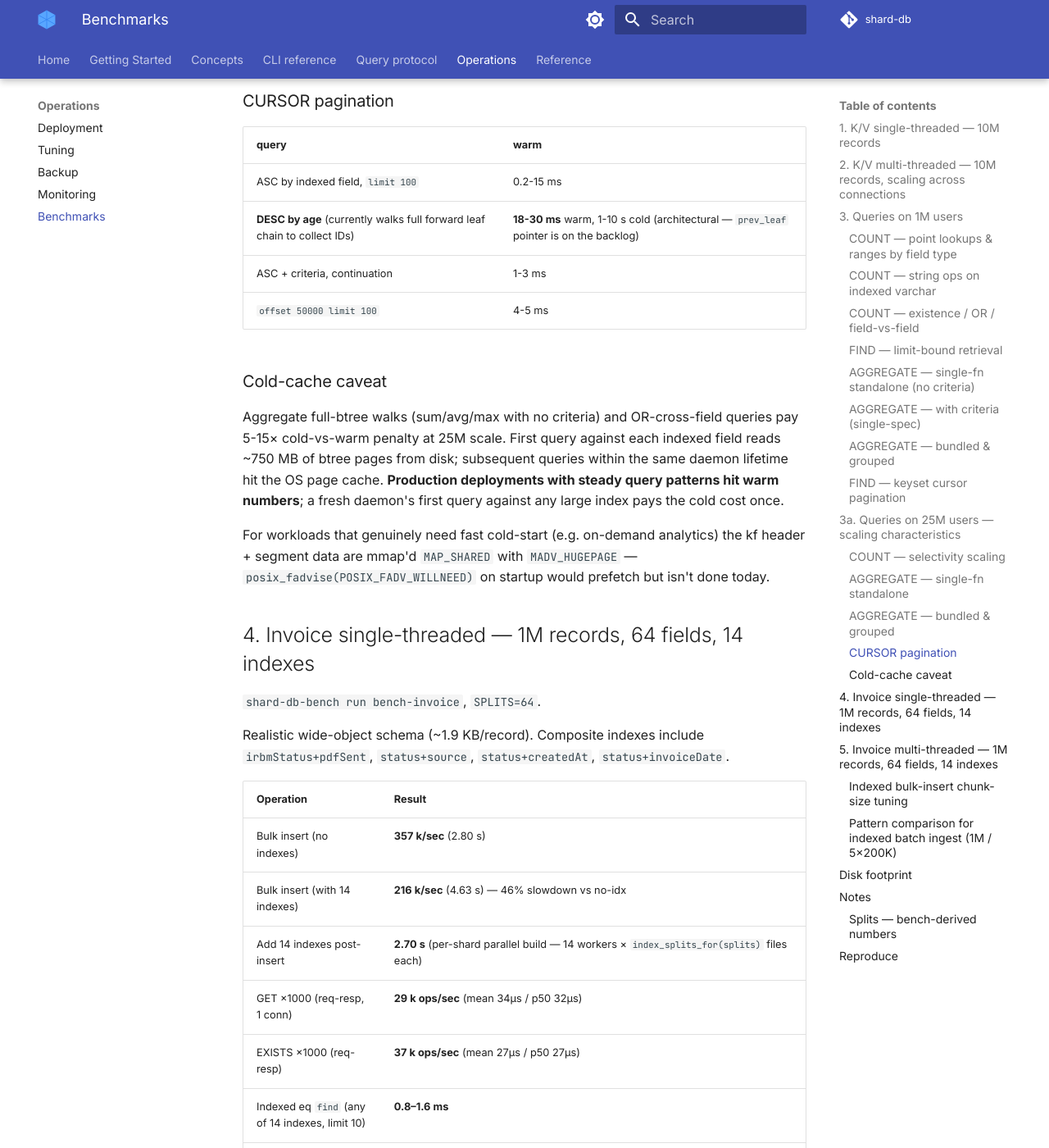
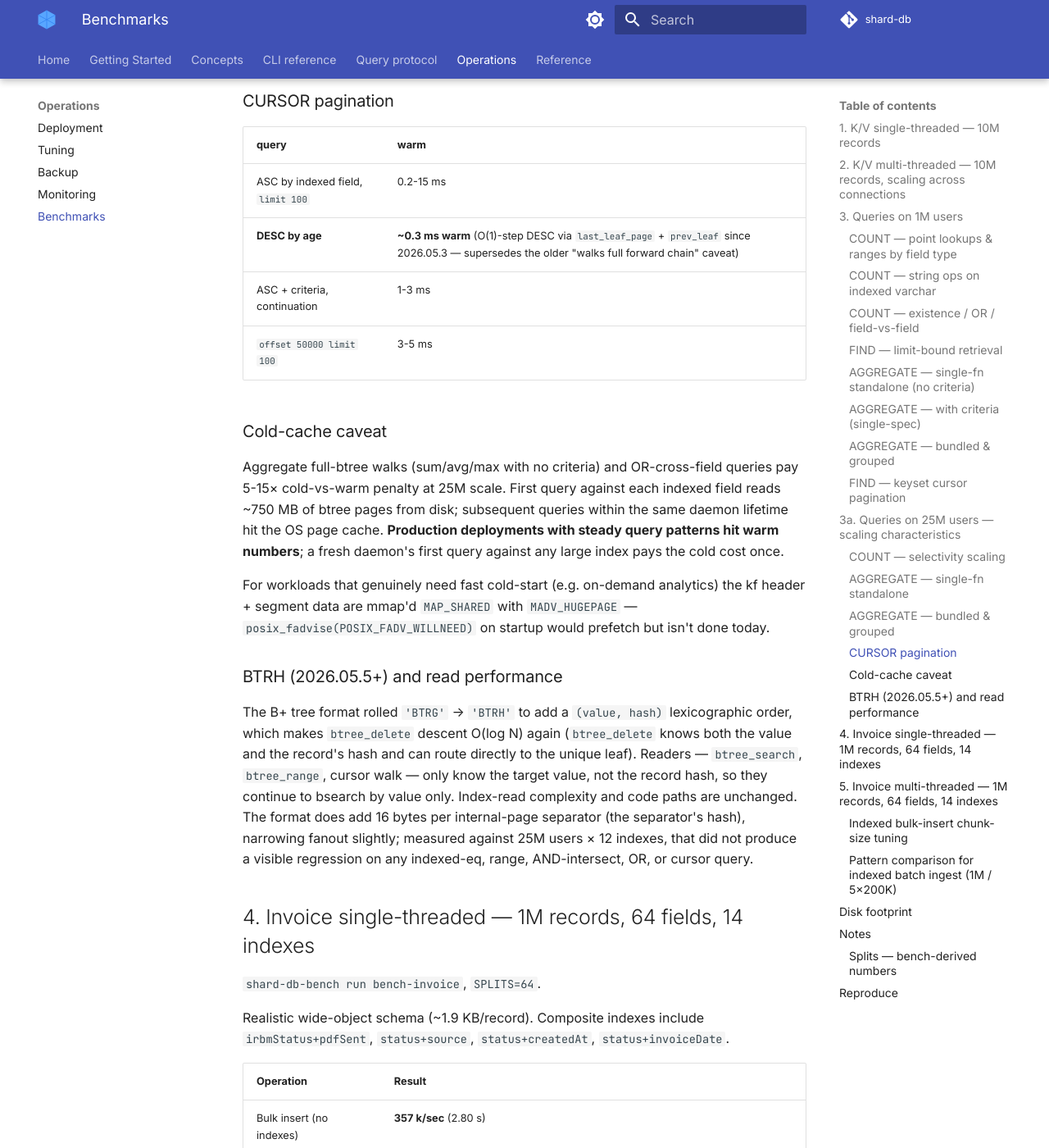
Before and after one commit to sayyiditow/shard-db, an MkDocs documentation site: the page built from docs/operations/benchmarks.md, in a window 1280 px wide and 1400 px high, scrolled down 10521 px. Shown: the whole window at 82% size. Built offline with MkDocs 1.6.1 and Material for MkDocs 9.7.7, drawn with Linux system fonts in a browser that asks for light colours; comment, search, counter and statistics services are not loaded.

Commit message:
docs(benchmarks): correct §3a DESC cursor + add BTRH read-perf note (#49)
Two updates to the 25M-user query benchmarks section:

1. DESC cursor — supersede the "walks forward chain" caveat. The
   `last_leaf_page` + `prev_leaf` header fields shipped in 2026.05.3
   already made DESC O(1)-step; 25M re-run on 2026.05.5 measures
   ~0.3 ms warm, down from the documented 18-30 ms. Old caveat is
   removed.

2. BTRH and read performance — new subsection at the end of §3a
   clarifying that the BTRH format change (2026.05.5) is an
   insert/delete-side property. btree_search / btree_range / cursor
   walk continue to bsearch by value only; complexity and code
   paths unchanged. Internal-page separators carry 16 extra bytes
   for the hash, slightly narrowing fanout — measured at 25M × 12
   indexes, no visible regression on indexed-eq, range,
   AND-intersect, OR, or cursor queries.

Co-authored-by: Hashim Sayyid <hashim.sayyidinyo@gmail.com>
Co-authored-by: Claude Opus 4.7 (1M context) <noreply@anthropic.com>

```diff
--- a/docs/operations/benchmarks.md
+++ b/docs/operations/benchmarks.md
@@ -240,15 +240,19 @@ The parallel Pass 1 + parallel merge wins are most visible at this scale. 2026.0
 | query | warm |
 |---|---|
 | ASC by indexed field, `limit 100` | 0.2-15 ms |
-| **DESC by age** (currently walks full forward leaf chain to collect IDs) | **18-30 ms** warm, 1-10 s cold (architectural — `prev_leaf` pointer is on the backlog) |
+| **DESC by age** | **~0.3 ms warm** (O(1)-step DESC via `last_leaf_page` + `prev_leaf` since 2026.05.3 — supersedes the older "walks full forward chain" caveat) |
 | ASC + criteria, continuation | 1-3 ms |
-| `offset 50000 limit 100` | 4-5 ms |
+| `offset 50000 limit 100` | 3-5 ms |
 
 ### Cold-cache caveat
 
 Aggregate full-btree walks (sum/avg/max with no criteria) and OR-cross-field queries pay 5-15× cold-vs-warm penalty at 25M scale. First query against each indexed field reads ~750 MB of btree pages from disk; subsequent queries within the same daemon lifetime hit the OS page cache. **Production deployments with steady query patterns hit warm numbers**; a fresh daemon's first query against any large index pays the cold cost once.
 
 For workloads that genuinely need fast cold-start (e.g. on-demand analytics) the kf header + segment data are mmap'd `MAP_SHARED` with `MADV_HUGEPAGE` — `posix_fadvise(POSIX_FADV_WILLNEED)` on startup would prefetch but isn't done today.
+
+### BTRH (2026.05.5+) and read performance
+
+The B+ tree format rolled `'BTRG'` → `'BTRH'` to add a `(value, hash)` lexicographic order, which makes `btree_delete` descent O(log N) again (`btree_delete` knows both the value and the record's hash and can route directly to the unique leaf). Readers — `btree_search`, `btree_range`, cursor walk — only know the target value, not the record hash, so they continue to bsearch by value only. Index-read complexity and code paths are unchanged. The format does add 16 bytes per internal-page separator (the separator's hash), narrowing fanout slightly; measured against 25M users × 12 indexes, that did not produce a visible regression on any indexed-eq, range, AND-intersect, OR, or cursor query.
 
 ## 4. Invoice single-threaded — 1M records, 64 fields, 14 indexes
 
```
